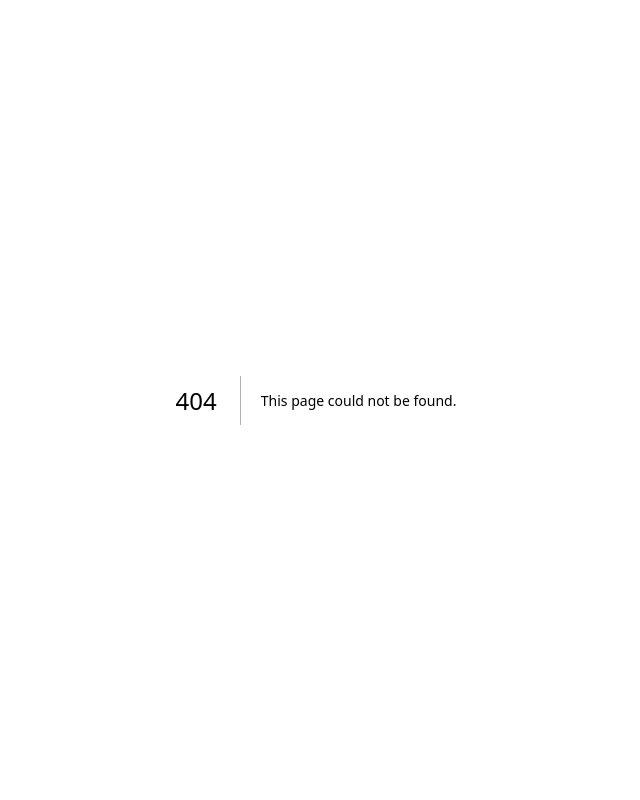
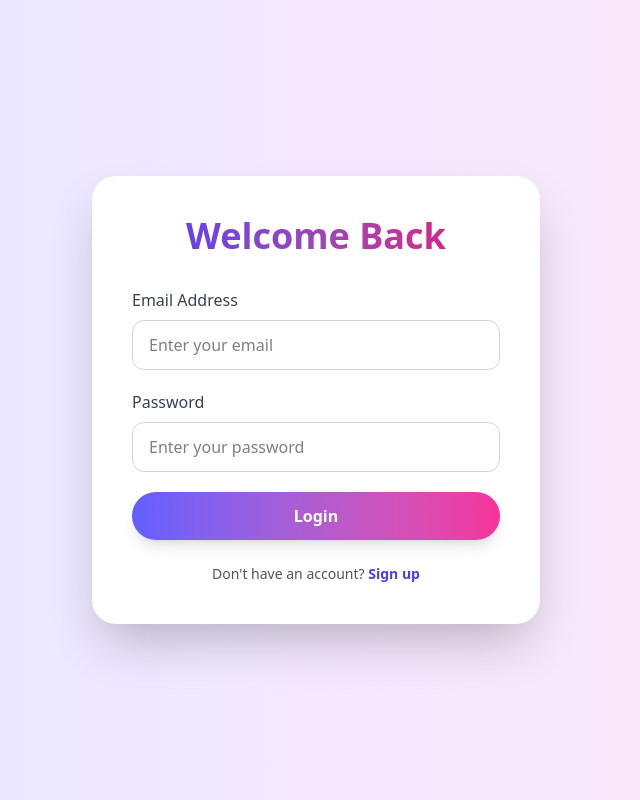
Before and after one commit to BTmanish/ecome, a Next.js app in the folder dashboard/: page / in a window 1280 px wide. Before the commit this address had no page. Shown: the whole page, without its empty margins (324-964 px from the left). Built offline with nearby package versions, Linux system fonts and the light colour scheme.

Commit message:
Hardcode API URL for Vercel deployment

```diff
--- a/dashboard/app/createproduct/page.jsx
+++ b/dashboard/app/createproduct/page.jsx
@@ -44,7 +44,7 @@ export default function CreateProduct() {
       });
 
       alert("Product Added Successfully ✅");
-      router.push("/"); // go back to dashboard home
+      router.push("/Home"); // go back to dashboard home
     } catch (error) {
       console.error("Error adding product:", error.response?.data || error.message);
       alert(error.response?.data?.message || "Failed to add product. Please try again.");
--- /dev/null
+++ b/dashboard/app/page.js
@@ -0,0 +1,116 @@
+"use client";
+import React, { useState } from "react";
+import axios from "axios";
+import { useRouter } from "next/navigation";
+
+export default function Login() {
+  const [formData, setFormData] = useState({ email: "", password: "" });
+  const [loading, setLoading] = useState(false);
+  const [error, setError] = useState("");
+  const router = useRouter();
+
+  const handleChange = (e) => {
+    setFormData({ ...formData, [e.target.name]: e.target.value });
+    setError("");
+  };
+
+  const handleSubmit = async (e) => {
+    e.preventDefault();
+    setLoading(true);
+    setError("");
+
+    try {
+      // TEMPORARY: Hardcode the URL for Vercel deployment
+      const BASE_URL = "https://ecome-5-8lhk.onrender.com";
+      console.log("Login URL:", `${BASE_URL}/api/login`);
+
+      const response = await axios.post(`${BASE_URL}/api/login`, formData);
+
+      localStorage.setItem("token", response.data.token);
+      alert("Login successful! ✅");
+      router.push("/Home");
+    } catch (error) {
+      console.error("Login error:", error.response?.data || error.message);
+
+      if (error.response) {
+        setError(error.response.data.message || "Invalid email or password");
+      } else if (error.request) {
+        setError("Cannot connect to server. Please check if backend is running.");
+      } else {
+        setError("Login failed. Please try again.");
+      }
+    } finally {
+      setLoading(false);
+    }
+  };
+
+  return (
+    <div className="min-h-screen bg-gradient-to-r from-indigo-100 via-purple-100 to-pink-100 flex items-center justify-center p-4 sm:p-6 md:p-8">
+      <div className="bg-white rounded-2xl sm:rounded-3xl shadow-2xl p-6 sm:p-8 md:p-10 max-w-md w-full mx-4 sm:mx-auto">
+        <h2 className="text-2xl sm:text-3xl md:text-4xl font-bold text-center mb-6 sm:mb-8 bg-gradient-to-r from-indigo-600 to-pink-600 bg-clip-text text-transparent">
+          Welcome Back
+        </h2>
+
+        {error && (
+          <div className="mb-4 p-3 bg-red-100 border border-red-400 text-red-700 rounded-xl text-sm">
+            {error}
+          </div>
+        )}
+
+        <form onSubmit={handleSubmit} className="space-y-4 sm:space-y-5">
+          <div>
+            <label className="block text-gray-700 font-medium mb-1.5 sm:mb-2 text-sm sm:text-base">
+              Email Address
+            </label>
+            <input
+              type="email"
+              name="email"
+              value={formData.email}
+              onChange={handleChange}
+              placeholder="Enter your email"
+              className="w-full px-3 sm:px-4 py-2.5 sm:py-3 rounded-xl border border-gray-300 focus:outline-none focus:ring-2 focus:ring-purple-400 transition text-sm sm:text-base"
+              required
+              disabled={loading}
+            />
+          </div>
+
+          <div>
+            <label className="block text-gray-700 font-medium mb-1.5 sm:mb-2 text-sm sm:text-base">
+              Password
+            </label>
+            <input
+              type="password"
+              name="password"
+              value={formData.password}
+              onChange={handleChange}
+              placeholder="Enter your password"
+              className="w-full px-3 sm:px-4 py-2.5 sm:py-3 rounded-xl border border-gray-300 focus:outline-none focus:ring-2 focus:ring-purple-400 transition text-sm sm:text-base"
+              required
+              disabled={loading}
+            />
+          </div>
+
+          <button
+            type="submit"
+            disabled={loading}
+            className="w-full py-2.5 sm:py-3 bg-gradient-to-r from-indigo-500 to-pink-500 text-white font-semibold rounded-full shadow-lg hover:scale-105 transition duration-300 text-sm sm:text-base disabled:opacity-50 disabled:cursor-not-allowed"
+          >
+            {loading ? "Logging in..." : "Login"}
+          </button>
+        </form>
+
+        <div className="text-center mt-6">
+          <p className="text-sm text-gray-600">
+            Don't have an account?{" "}
+            <button
+              onClick={() => router.push("/signup")}
+              className="text-indigo-600 hover:text-indigo-800 font-semibold"
+            >
+              Sign up
+            </button>
+          </p>
+        </div>
+      </div>
+    </div>
+  );
+}
```
